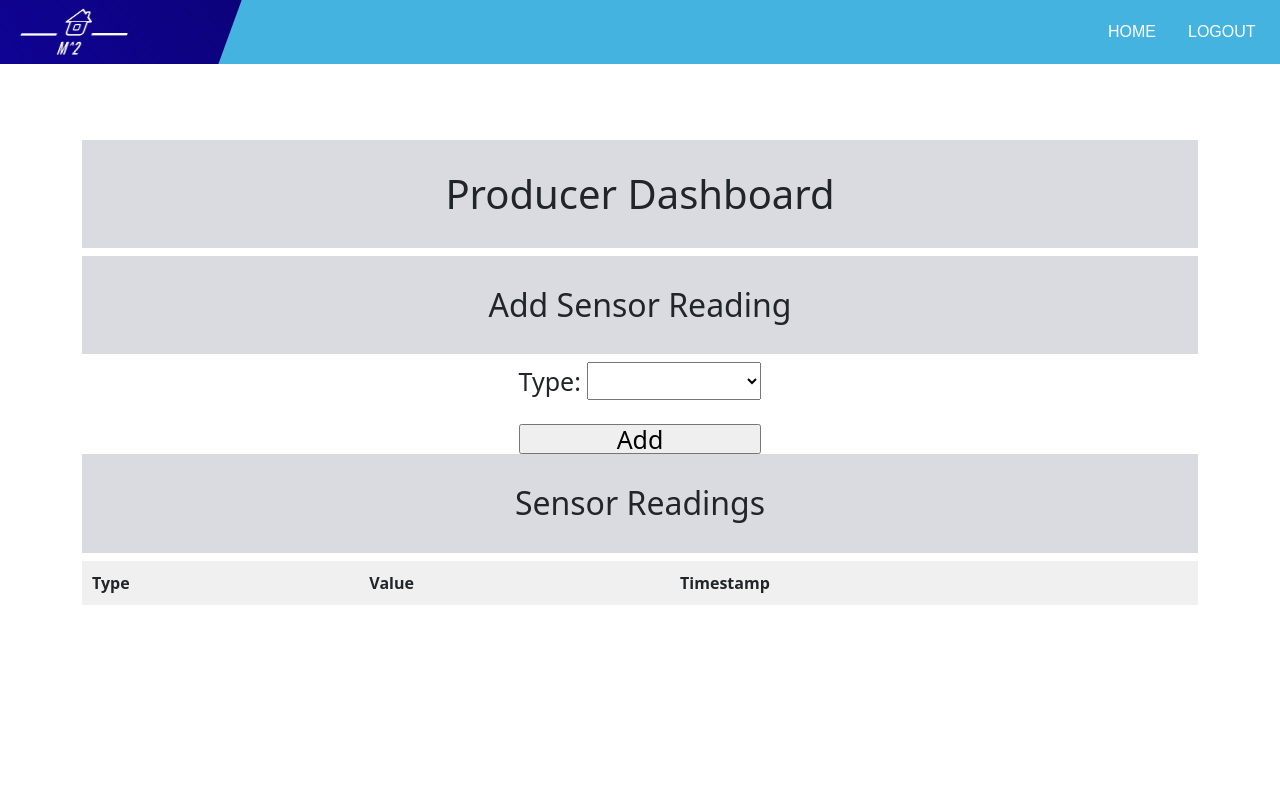
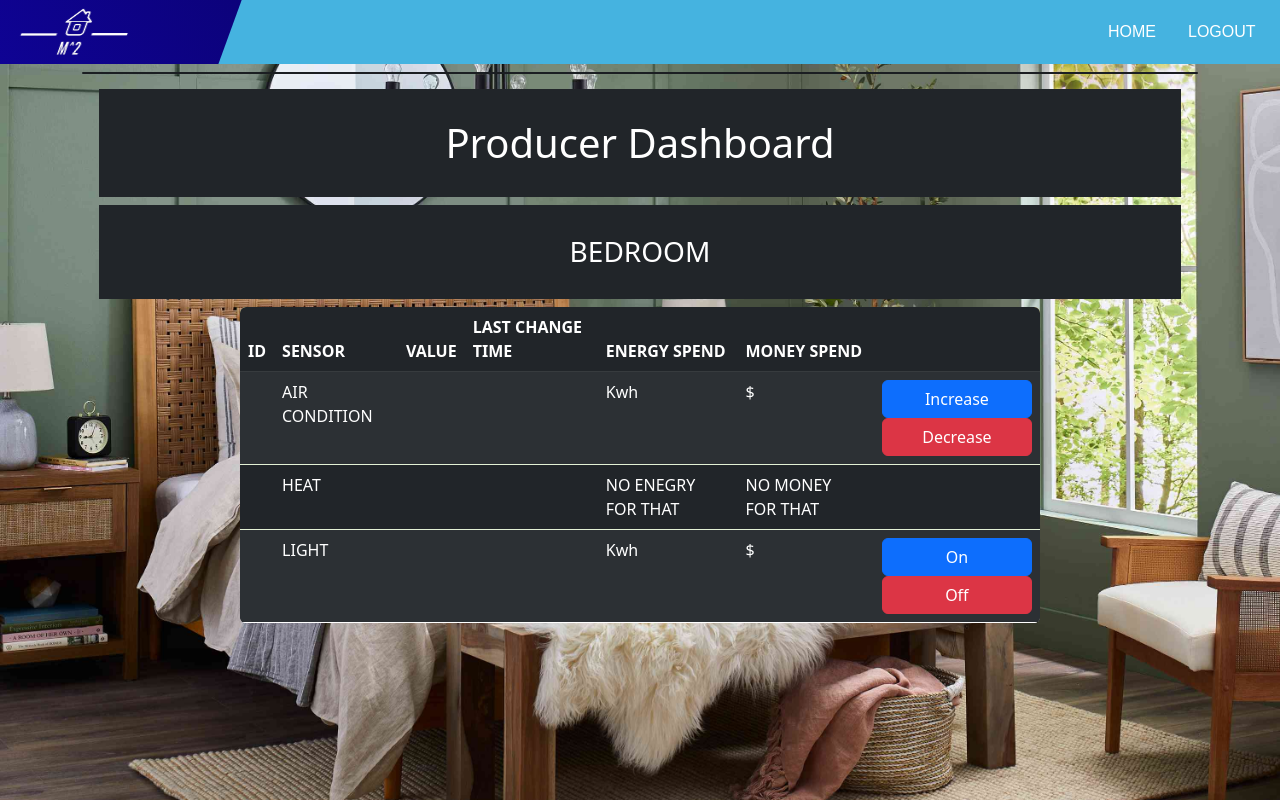
Before and after one commit to Oprimidos/home-automation, a PHP site: page /bedroomP.php in a window 1280 px wide. Run offline with PHP 8.4, Linux system fonts and the light colour scheme; data that the repository does not hold is empty.

Commit message:
Bedroom Producer design changed

```diff
--- a/bedroomP.php
+++ b/bedroomP.php
@@ -2,106 +2,78 @@
 <html>
 <head>
     <title>Producer Dashboard</title>
-    <link rel="stylesheet" href="assets/css/styles.css">
+    <link rel="stylesheet" href="assets/css/rooms.css">
     <header>
   <?php include("navbarP.php"); ?>
 </header>
+<style>
+        body {
+            background-image: url('./assets/images/bedroom.jpg');
+        }
+    </style>
 </head>
-
+<body>
   <div class="container">
         <br>
         <br>
         <br>
-        <br>
-        <br>
-        <h1 style="padding-top:30px; padding-bottom:30px;">Producer Dashboard</h1>
-        <h2 style="padding-top:30px; padding-bottom:30px;">Add Sensor Reading</h2>
-        <div id="form-producer">
-        <form method="POST" action="" id="form1">
-            <label for="type">Type:</label>
-            <select name="type" id="type" style="font-size: 25px;">
-                <option></option>
-                <option value="light">Light</option>
-                <option value="temperature">Temperature</option>
-                <option value="humidity">Humidity</option>
-            </select>
-            <br>
-            <div id="value-inputs">
-                <div id="light-input">
-                    <label for="value-on-off">On/Off:</label>
-                    <select name="value-on-off" id="value-on-off" style="font-size: 25px;">
-                        <option value="on">On</option>
-                        <option value="off">Off</option>
-                    </select>
-                </div>
-              <div id="temperature-input">
-    <label for="value-temperature">Temperature (C):</label>
-    <input type="number" id="value-temperature" name="value-temperature" step="0.1" min="-273.1" style="font-size: 25px;"> C
-</div>
-<div id="humidity-input">
-    <label for="value-humidity">Humidity (%):</label>
-    <input type="number" id="value-humidity" name="value-humidity" step="0.1" min="0" max="100" style="font-size: 25px;"> %
-</div>
 
-            </div>
-            <br>
-            <input type="submit" value="Add" style="font-size:25px; width: 100%;">
-        </form></div>
-        <h2  style="padding-top:30px; padding-bottom:30px;">Sensor Readings</h2>
-        <table>
+        <div class=" card text-bg-dark">
+
+        <div class="card-img-overlay">
+            <h1 class="card-title bg-dark" style=" padding-top:30px; padding-bottom:30px; text-align: center;">Producer Dashboard</h1>
+            <h3 class="card-title bg-dark" style=" padding-top:30px; padding-bottom:30px; text-align: center; ">BEDROOM</h3>
+
+<table class="table table-dark table-striped">
                 <thead>
                 <tr>
-                    <th>Type</th>
-                    <th>Value</th>
-                    <th>Timestamp</th>
+<th scope="col">ID</th>
+<th scope="col">SENSOR</th>
+<th scope="col">VALUE</th>
+<th scope="col">LAST CHANGE TIME</th>
+<th scope="col">ENERGY SPEND</th>
+<th scope="col">MONEY SPEND</th>
+<th></th>
+
 </tr>
                 </thead>
                 <tbody>
-                   <?php
-        $sensor_data = json_decode(file_get_contents('<assets>mock_data/sensor_readings.json'), true);
-             foreach ($sensor_data as $key => $reading) {
-                 if ($key === "light") {
-                      echo "<tr><td>" . ucfirst($key) . "</td><td>" . ($reading['reading'] ? "On" : "Off") . "</td><td>" . date('Y-m-d H:i:s', strtotime($reading['timestamp'])) . "</td></tr>";
-                  } else if ($key === "temperature") {
-                       echo "<tr><td>" . ucfirst($key) . "</td><td>" . $reading['reading'] . " °C</td><td>" . date('Y-m-d H:i:s', strtotime($reading['timestamp'])) . "</td></tr>";
-                  } else if ($key === "humidity") {
-                     echo "<tr><td>" . ucfirst($key) . "</td><td>" . $reading['reading'] . " %</td><td>" . date('Y-m-d H:i:s', strtotime($reading['timestamp'])) . "</td></tr>";
-     }
-}
-?>
+                <tr>
+    <th scope="row"><?php echo $bedroom['airID'] ?></th>
+    <td>AIR CONDITION</td>
+    <td><?php echo $bedroom['airValue'] ?></td>
+    <td><?php echo $bedroom['airTime'] ?></td>
+    <td><?php echo $bedroom['airKwh'] ?> Kwh</td>
+    <td><?php echo $bedroom['airMoney']?> $</td>
+    <td>
+        <button type="button" class="btn btn-primary">Increase</button>
+        <button type="button" class="btn btn-danger">Decrease</button>
+    </td>
+</tr>
+
+                    <tr>
+                        <th scope="row"><?php echo $bedroom['heatID'] ?></th>
+                        <td>HEAT</td>
+                        <td><?php echo $bedroom['heatValue'] ?></td>
+                        <td><?php echo $bedroom['heatTime'] ?></td>
+                        <td>NO ENEGRY FOR THAT</td>
+                        <td>NO MONEY FOR THAT</td>
+                        <td></td>
+                    </tr>
+                    <tr>
+                        <th scope="row"><?php echo $bedroom['lightID'] ?></th>
+                        <td>LIGHT</td>
+                        <td><?php echo $bedroom['lightValue'] ?></td>
+                        <td><?php echo $bedroom['lightTime'] ?></td>
+                        <td><?php echo $bedroom['lightKwh'] ?> Kwh</td>
+                        <td><?php echo $bedroom['lightMoney']?> $</td>
+                        <td scope="col"><button type="button" class="btn btn-primary">On</button> <button type="button" class="btn btn-danger">Off</button></td>
+                    </tr>
                 </tbody>
             </table>
     </div>
 
-    <script>
-        var typeSelect = document.getElementById("type");
-        var valueInputsDiv = document.getElementById("value-inputs");
-        var lightInputDiv = document.getElementById("light-input");
-        var temperatureInputDiv = document.getElementById("temperature-input");
-        var humidityInputDiv = document.getElementById("humidity-input");
 
-        // Tüm veri girişlerini başlangıçta gizler
-        lightInputDiv.style.display = "none";
-        temperatureInputDiv.style.display = "none";
-        humidityInputDiv.style.display = "none";
-
-        // Seçilen türe göre uygun veri girişini göster
-        typeSelect.addEventListener("change", function() {
-            if (typeSelect.value === "light") {
-                lightInputDiv.style.display = "block";
-                temperatureInputDiv.style.display = "none";
-humidityInputDiv.style.display = "none";
-} else if (typeSelect.value === "temperature") {
-lightInputDiv.style.display = "none";
-temperatureInputDiv.style.display = "block";
-humidityInputDiv.style.display = "none";
-} else if (typeSelect.value === "humidity") {
-lightInputDiv.style.display = "none";
-temperatureInputDiv.style.display = "none";
-humidityInputDiv.style.display = "block";
-}
-});
-</script>
 
 </body>
 </html>
```
Lines whose indentation alone changed are shown as unchanged.
